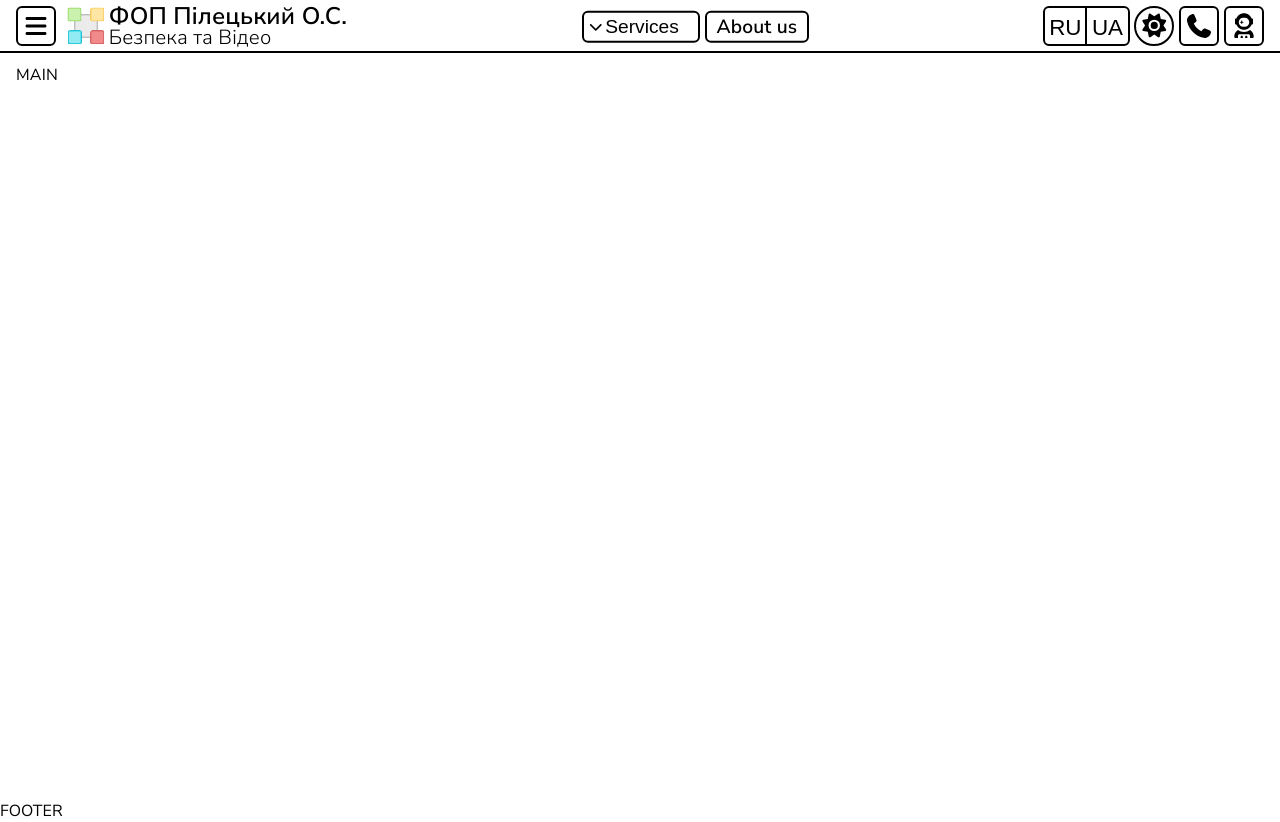
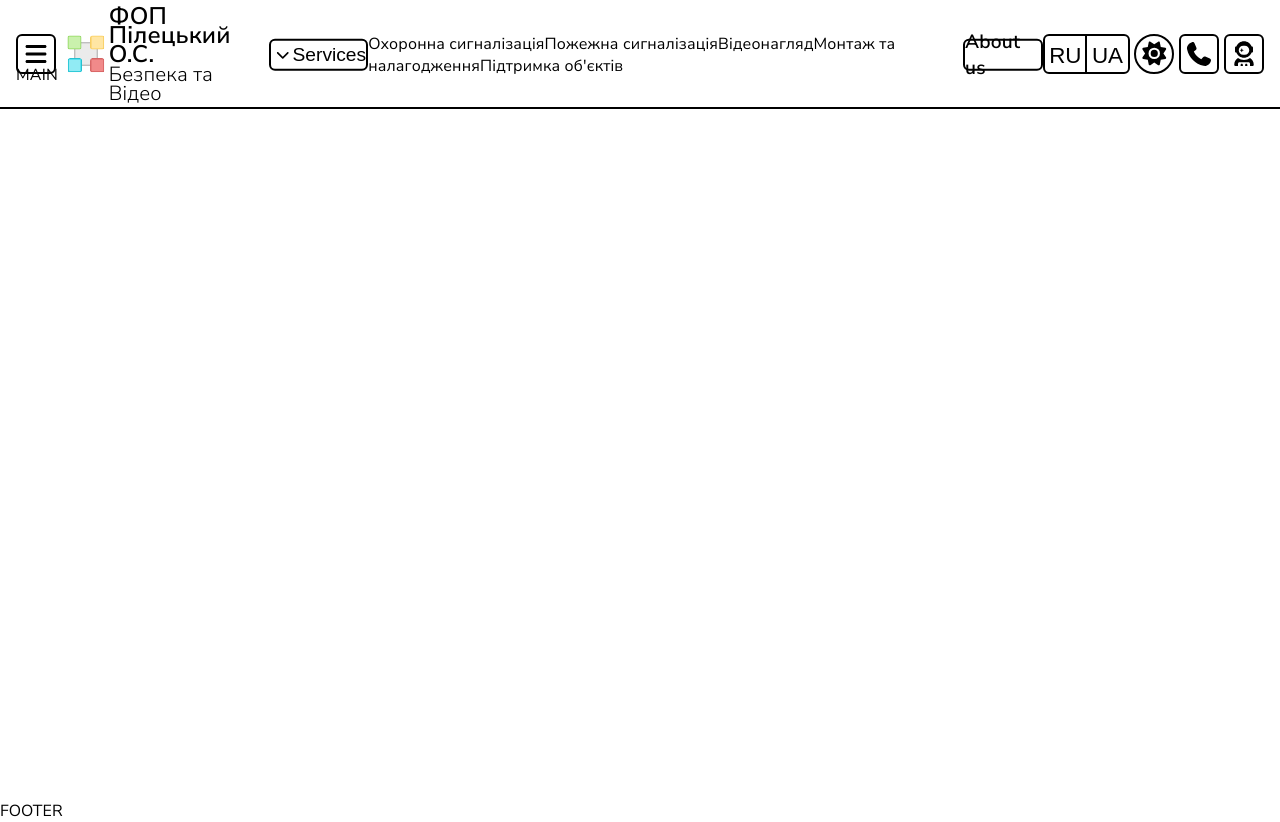
Before and after one commit to Vaygr99/AlarmVideoASP, a React (Vite) app in the folder client/: page / in a window 1280 px wide. Built offline with nearby package versions, Linux system fonts and the light colour scheme.

Commit message:
feat(header): add services menu to menu area

```diff
--- a/client/src/components/header/menu/Menu.jsx
+++ b/client/src/components/header/menu/Menu.jsx
@@ -1,22 +1,30 @@
-// Includes service button (+ menu) and a link (about us)
 import { faChevronDown } from "@fortawesome/free-solid-svg-icons";
+import { useState, useRef } from "react";
 
 import IconTextButton from "../../ui/buttons/iconTextButton/IconTextButton.jsx";
 import LinkButton from "../../ui/buttons/linkButton/LinkButton.jsx";
+import useOutsideClick from "../../ui/menu/useOutsideClick.js";
+import ServiceMenu from "../../ui/menu/serviceMenu/ServiceMenu.jsx";
 
 import styles from "./Menu.module.css";
 
 // Menu area (in top <header>)
 function Menu() {
+  const [open, setOpen] = useState(true);
+  const wrapperRef = useRef(null);
+
+  useOutsideClick([wrapperRef], () => setOpen(false));
+
   return (
     <div id="menu" className={styles.container}>
       {/* Button + services menu */}
-      <div>
+      <div ref={wrapperRef} onClick={() => setOpen((prev) => !prev)}>
         <IconTextButton
           icon={faChevronDown}
           text="Services"
           className={`services-button`}
         />
+        {open && <ServiceMenu />}
       </div>
       <LinkButton to="/about" text="About us" />
     </div>
```
